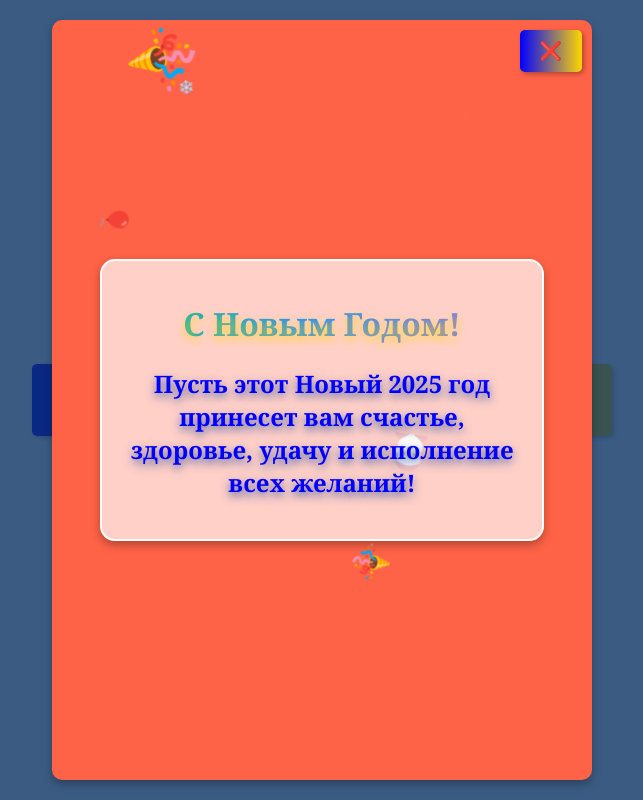
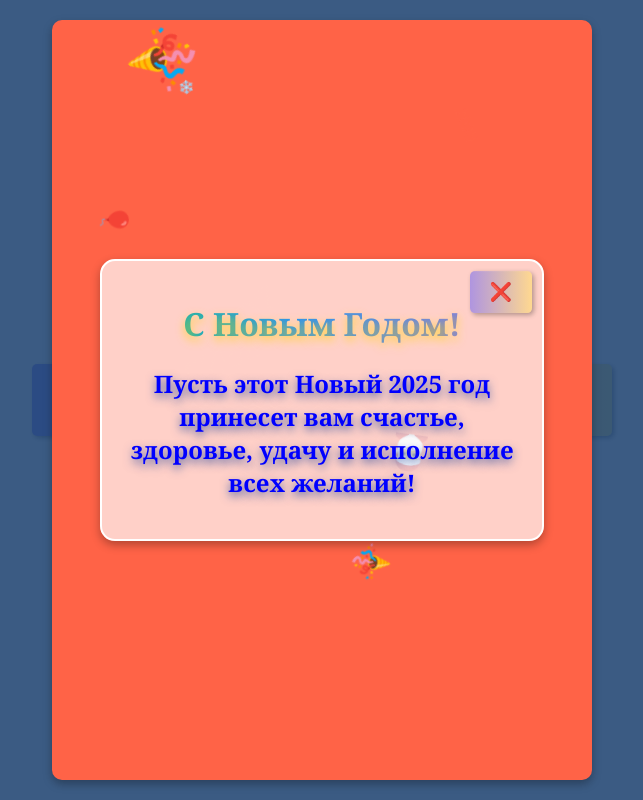
Before and after one commit to berlandbors/ForMySon, a plain HTML site: page index.html in a window 1280 px wide. Both pictures are taken after a click on the button 640 px from the left and 400 px from the top of the page. Shown: the whole page, without its empty margins (318-961 px from the left). Drawn offline with Linux system fonts and the light colour scheme.

Commit message:
Update index.html

```diff
--- a/index.html
+++ b/index.html
@@ -4,7 +4,7 @@
   <meta charset="UTF-8">
   <meta name="viewport" content="width=device-width, initial-scale=1.0">
   <meta name="theme-color" content="#ffffff" id="theme-color">
-  <title>Новогоднее поздравление</title>
+  <title>Новогоднее поздравление 2025</title>
   <style>
     body {
       margin: 0;
@@ -29,11 +29,12 @@
       padding: 15px 30px;
       font-size: 18px;
       cursor: pointer;
-      background: linear-gradient(to right, blue, gold);
-      color: #fff;
+      background: linear-gradient(to right, #0000FF50, #FFD70050);
+      color: green;
       border: none;
       border-radius: 5px;
       box-shadow: 2px 2px 5px rgba(0, 0, 0, 0.3);
+
     }
 
     button:hover {
@@ -126,22 +127,23 @@
     @keyframes fall {
       0% {
         transform: translateY(-10vh) rotate(0deg);
-      }
+          }
       100% {
         transform: translateY(110vh) rotate(360deg);
       }
     }
+
   </style>
 </head>
 <body>
   <button id="open-modal">Дорогие друзья!<br> Нажмите здесь, чтобы открыть поздравление с Новым Годом!</button>
 
-  <div class="modal" id="modal" id="close-modal">
+  <div class="modal" id="modal">
     <div class="modal-content" id="modal-content">
-      <button class="close" id="close-modal">&#10060;</button>
+      <!--button class="close" id="close-modal">&#10060;</button-->
 
       <div class="inner-modal" id="inner-modal">
-
+              <button class="close" id="close-modal">&#10060;</button>
         <h1>С Новым Годом!</h1>
         <h2>Пусть этот Новый 2025 год принесет вам счастье, здоровье, удачу и исполнение всех желаний!</h2>
       </div>
```
